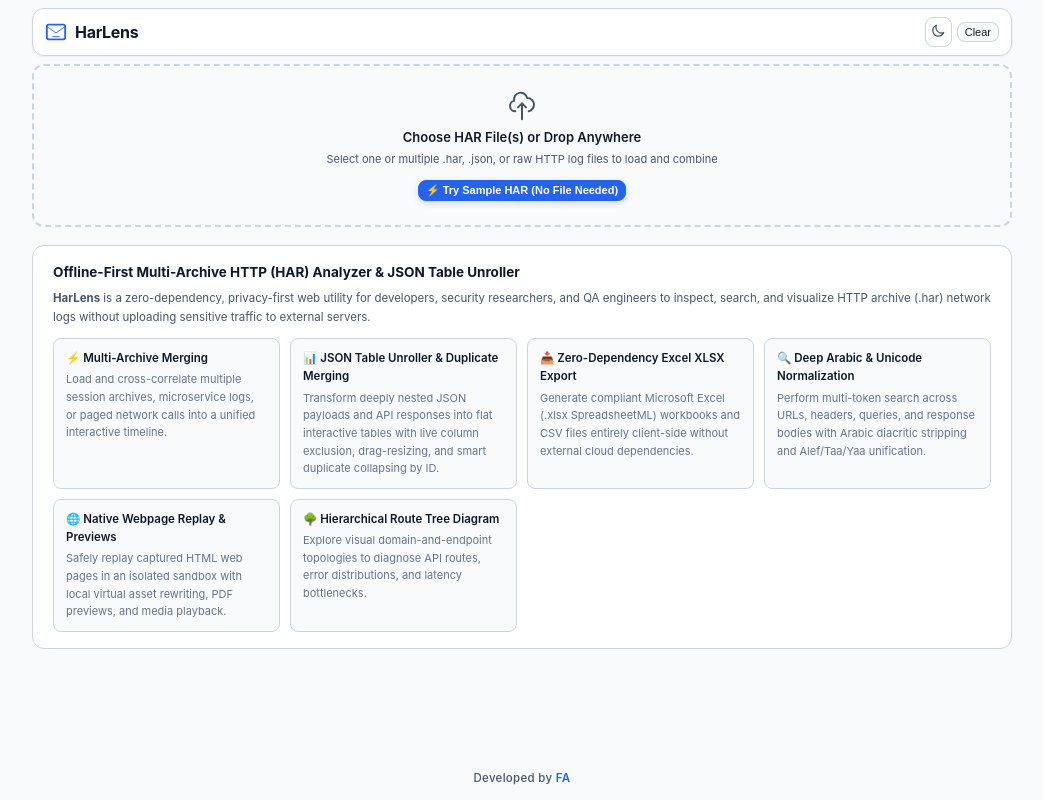
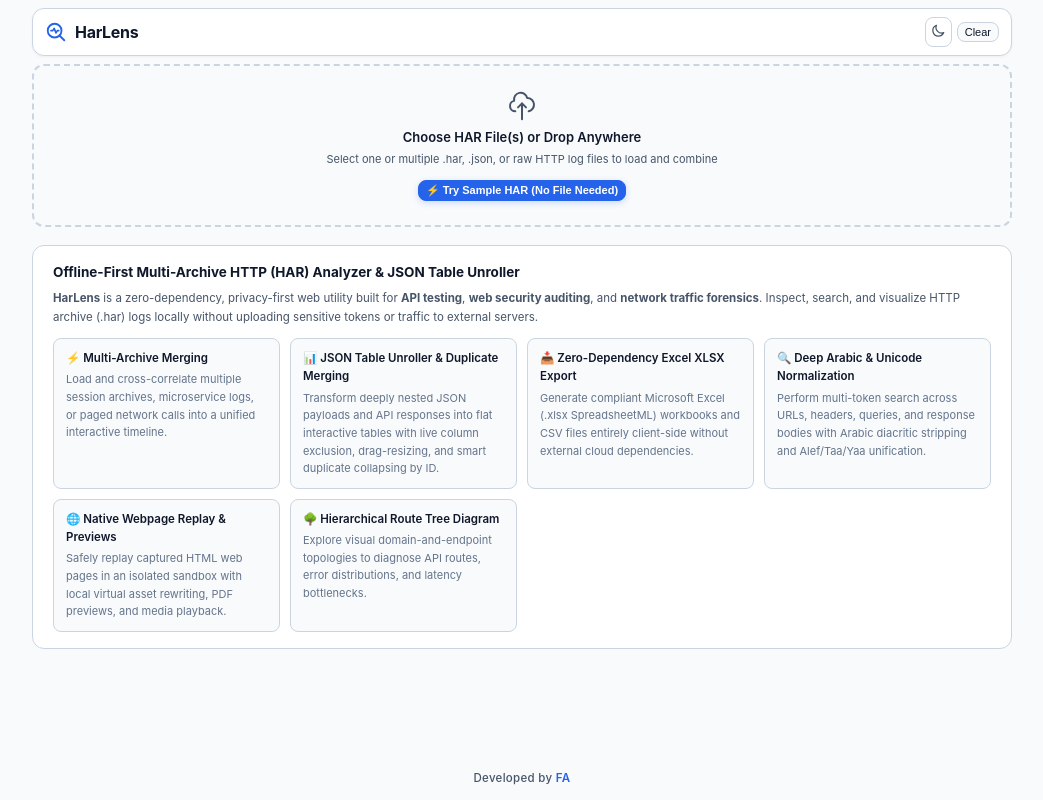
Before and after one commit to FAYSAL-Q8/harlens, a website: page index.html in a window 1280 px wide. Shown: the whole page, without its empty margins (118-1161 px from the left). Drawn offline with Linux system fonts and the light colour scheme.

Commit message:
chore: replace email icon with HarLens lens-pulse icon and highlight API testing, web security, and forensics

```diff
--- a/index.html
+++ b/index.html
@@ -8,8 +8,8 @@
   <meta charset="UTF-8" />
   <meta name="viewport" content="width=device-width, initial-scale=1.0" />
   <title>HarLens - Advanced Multi-Archive HTTP Analyzer & Viewer</title>
-  <meta name="description" content="High-performance, offline-first multi-archive HTTP Archive (HAR) analyzer. Features Arabic/Unicode deep search, native format previews, JSON table unroller with duplicate merging, and client-side XLSX export." />
-  <meta name="keywords" content="har viewer, har analyzer, http archive, network traffic inspector, har to excel, json table unroller, har reader, merge har files, arabic har search, offline har tool, devtools network log" />
+  <meta name="description" content="High-performance, offline-first multi-archive HTTP Archive (HAR) analyzer for API testing, web security auditing, and network traffic forensics. Features Arabic/Unicode deep search, JSON table unrolling, and client-side XLSX export." />
+  <meta name="keywords" content="har viewer, har analyzer, http archive, api testing, web security, traffic forensics, network traffic inspector, har to excel, json table unroller, merge har files, arabic har search, offline har tool" />
   <meta name="author" content="Faysal Alibrahim" />
   <meta name="robots" content="index, follow, max-image-preview:large, max-snippet:-1, max-video-preview:-1" />
   <link rel="canonical" href="https://harlens.vercel.app/" />
@@ -68,9 +68,9 @@
       <div class="app-title-group">
         <div class="app-icon">
           <svg fill="none" stroke="currentColor" viewBox="0 0 24 24">
-            <path stroke-linecap="round" stroke-linejoin="round" stroke-width="2" d="M4 4h16c1.1 0 2 .9 2 2v12c0 1.1-.9 2-2 2H4c-1.1 0-2-.9-2-2V6c0-1.1.9-2 2-2z"/>
-            <polyline points="22,6 12,13 2,6"/>
-            <line x1="8" y1="17" x2="16" y2="17"/>
+            <circle cx="10.5" cy="10.5" r="7.5" stroke-width="2" stroke-linecap="round" stroke-linejoin="round"/>
+            <path stroke-linecap="round" stroke-linejoin="round" stroke-width="2" d="M21 21l-5.2-5.2"/>
+            <path stroke-linecap="round" stroke-linejoin="round" stroke-width="1.8" d="M6.5 10.5h2l1.5-2.5 2 5 1.5-2.5h1.5"/>
           </svg>
         </div>
         <h1 class="app-title">HarLens</h1>
@@ -114,7 +114,7 @@
     <section id="seoOverviewSection" class="seo-crawler-content" aria-label="About HarLens">
       <h2>Offline-First Multi-Archive HTTP (HAR) Analyzer & JSON Table Unroller</h2>
       <p>
-        <strong>HarLens</strong> is a zero-dependency, privacy-first web utility for developers, security researchers, and QA engineers to inspect, search, and visualize HTTP archive (.har) network logs without uploading sensitive traffic to external servers.
+        <strong>HarLens</strong> is a zero-dependency, privacy-first web utility built for <strong>API testing</strong>, <strong>web security auditing</strong>, and <strong>network traffic forensics</strong>. Inspect, search, and visualize HTTP archive (.har) logs locally without uploading sensitive tokens or traffic to external servers.
       </p>
       <div class="seo-grid">
         <div class="seo-feature">
```
Also changed, not shown: README.md, assets/icon.svg.
